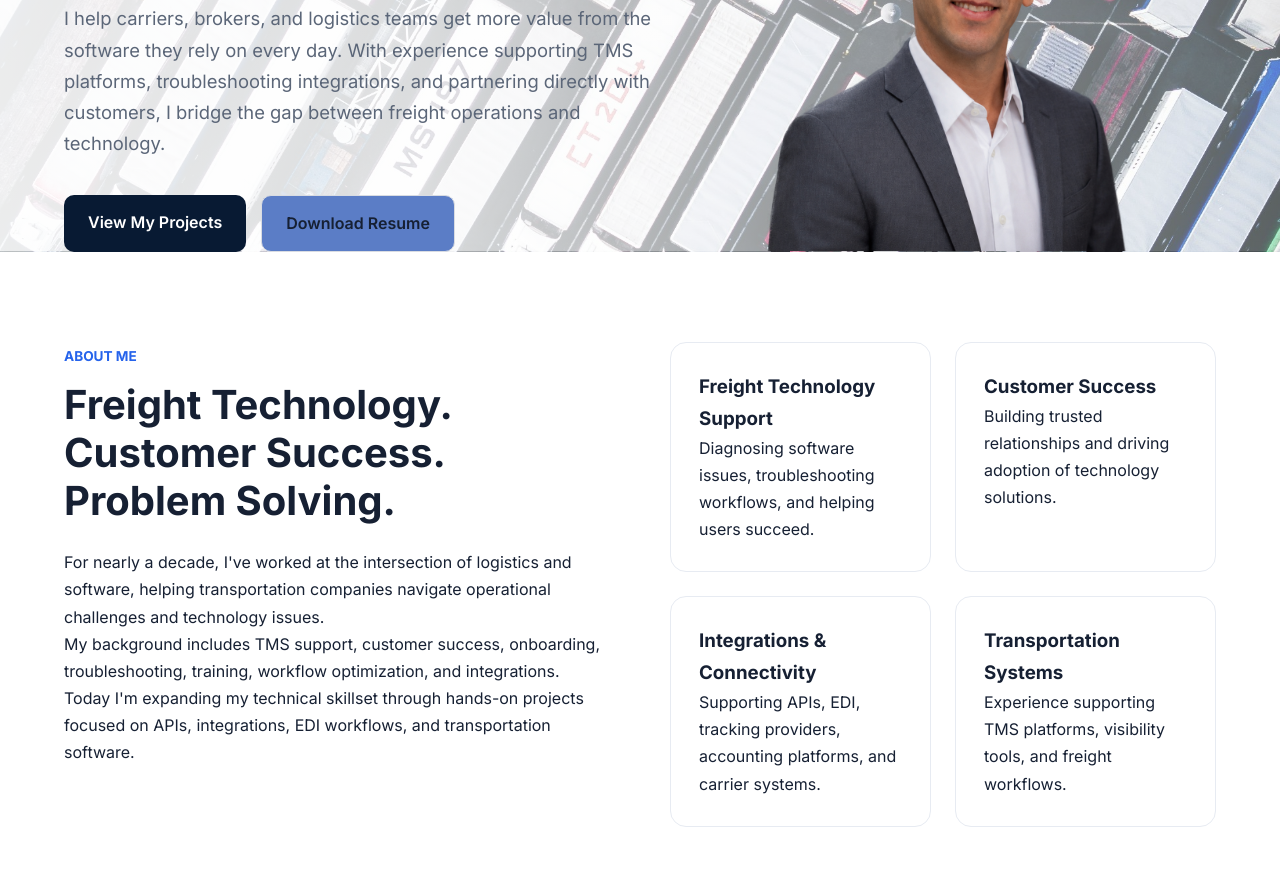
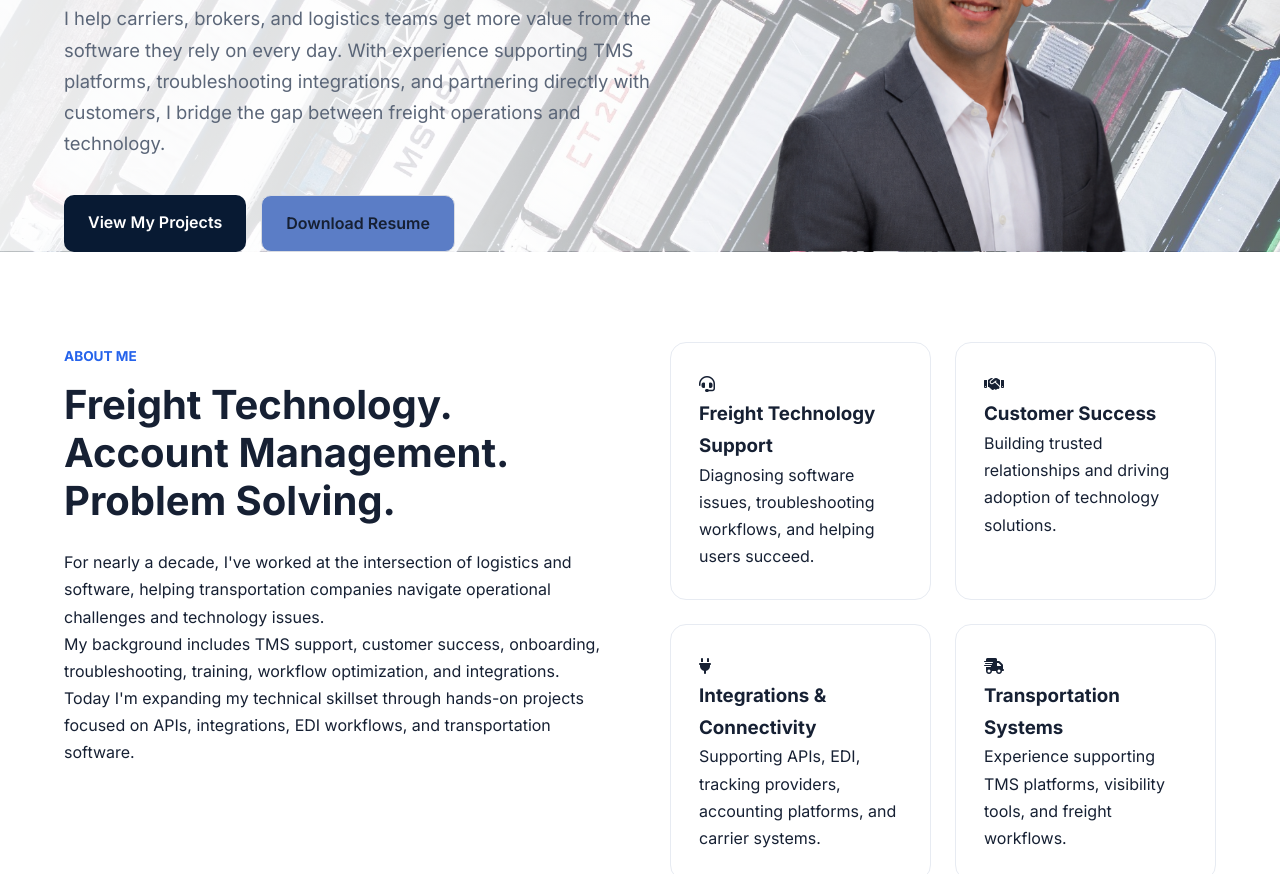
Before and after one commit to ClayLanders/Portfolio, a plain HTML site: page index.html in a window 1280 px wide. Shown: the part 473-1347 px from the top of the page. Drawn offline with Linux system fonts and the light colour scheme.

Commit message:
add icons to skill cards

```diff
--- a/index.html
+++ b/index.html
@@ -8,6 +8,10 @@
 <link rel="preconnect" href="https://fonts.gstatic.com" crossorigin>
 <link href="https://fonts.googleapis.com/css2?family=Inter:wght@300;400;500;600;700;800&display=swap" rel="stylesheet">
 <link rel="stylesheet" href="styles.css">
+<link
+  rel="stylesheet"
+  href="https://cdnjs.cloudflare.com/ajax/libs/font-awesome/6.5.2/css/all.min.css"
+>
 </head>
 <body>
 
@@ -59,7 +63,7 @@
 
 <div>
 <span class="section-label">ABOUT ME</span>
-<h2>Freight Technology. Customer Success. Problem Solving.</h2>
+<h2>Freight Technology. Account Management. Problem Solving.</h2>
 
 <p>
 For nearly a decade, I've worked at the intersection of logistics and software,
@@ -80,21 +84,25 @@ integrations, EDI workflows, and transportation software.
 <div id="skills" class="feature-grid">
 
 <div class="feature-card">
+  <i class="fa-solid fa-headset skill-icon"></i>
 <h3>Freight Technology Support</h3>
 <p>Diagnosing software issues, troubleshooting workflows, and helping users succeed.</p>
 </div>
 
 <div class="feature-card">
+  <i class="fa-solid fa-handshake skill-icon"></i>
 <h3>Customer Success</h3>
 <p>Building trusted relationships and driving adoption of technology solutions.</p>
 </div>
 
 <div class="feature-card">
+  <i class="fa-solid fa-plug skill-icon"></i>
 <h3>Integrations & Connectivity</h3>
 <p>Supporting APIs, EDI, tracking providers, accounting platforms, and carrier systems.</p>
 </div>
 
 <div class="feature-card">
+  <i class="fa-solid fa-truck-fast skill-icon"></i>
 <h3>Transportation Systems</h3>
 <p>Experience supporting TMS platforms, visibility tools, and freight workflows.</p>
 </div>
```
